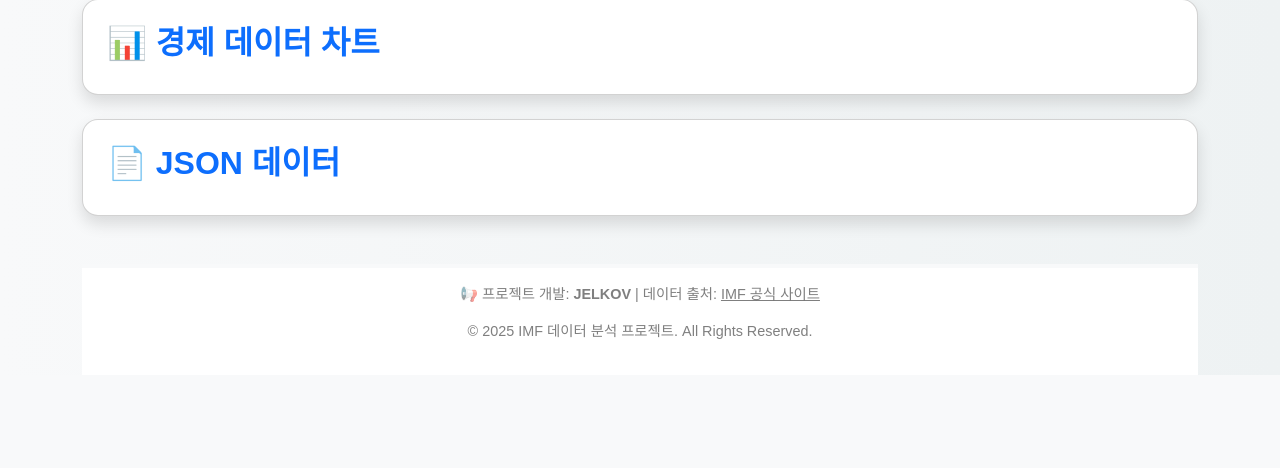
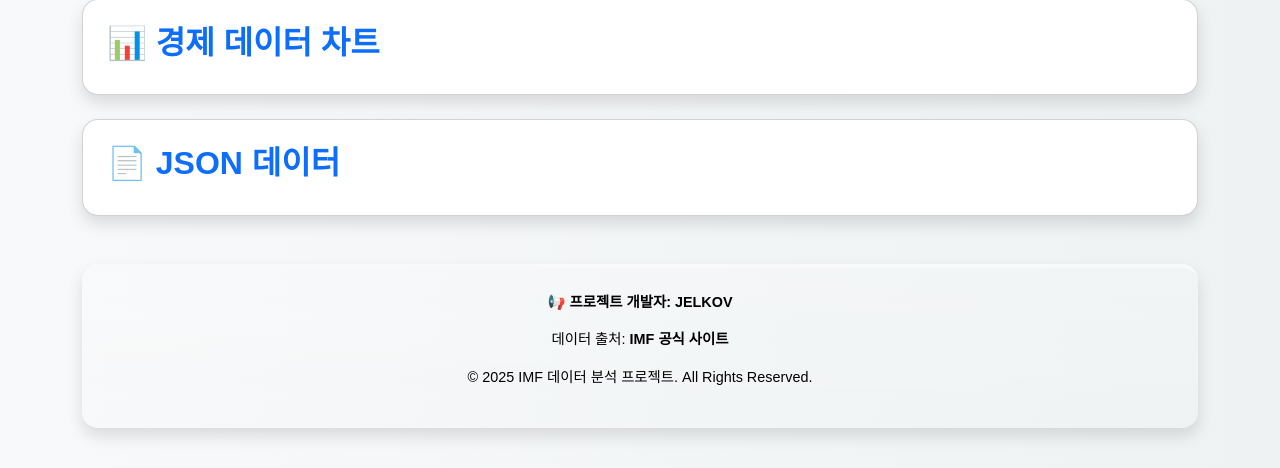
Before and after one commit to JELKOV/Economy-Analyze-by-API, a Flask app: page / in a window 1280 px wide. Shown: the part 992-1460 px from the top of the page. Before the commit the page ends 1331 px from the top, so only its background shows below. Run offline with Flask 3, Linux system fonts and the light colour scheme; data that the repository does not hold is empty; some libraries are stand-ins or nearby versions.

Commit message:
최종 ui 개선

```diff
--- a/static/styles.css
+++ b/static/styles.css
@@ -6,11 +6,34 @@
 }
 
 /* 푸터 스타일 */
-footer {
+.footer {
+    background: linear-gradient(to right, #007bff, #00c6ff);
+    color: white;
+    padding: 20px 0;
+    font-size: 0.9rem;
     border-top: 4px solid #f8f9fa;
-    font-size: 0.9rem;
+    box-shadow: 0 8px 16px rgba(0, 0, 0, 0.12);
+    border-radius: 16px;
+    margin-bottom: 40px;
 }
 
+/* 푸터 링크 스타일 */
+.footer a {
+    text-decoration: none;
+    font-weight: bold;
+    transition: color 0.3s ease-in-out;
+}
+
+.footer a:hover {
+    color: #ffeeba;
+    text-decoration: underline;
+}
+
+/* 푸터 텍스트 정렬 */
+.footer .container {
+    max-width: 600px;
+    margin: 0 auto;
+}
 
 /*  카드 스타일 개선 */
 .card {
@@ -38,7 +61,6 @@
 
 .btn-primary:hover {
     background: linear-gradient(45deg, #0056b3, #0099ff);
-    transform: scale(1.08);
 }
 
 .btn-outline-success,
@@ -122,4 +144,10 @@
     .btn-group {
         flex-direction: column;
     }
+
+    .footer {
+        font-size: 0.85rem;
+        padding: 20px 0;
+        margin-bottom: 30px;
+    }
 }
--- a/templates/index.html
+++ b/templates/index.html
@@ -5,11 +5,11 @@
     <meta name="viewport" content="width=device-width, initial-scale=1.0">
     <title>IMF 경제 데이터 분석</title>
 
-    <!-- ✅ Bootstrap + Select2 추가 -->
+    <!-- Bootstrap + Select2 추가 -->
     <link rel="stylesheet" href="https://cdn.jsdelivr.net/npm/bootstrap@5.3.0/dist/css/bootstrap.min.css">
     <link rel="stylesheet" href="https://cdn.jsdelivr.net/npm/select2@4.0.13/dist/css/select2.min.css">
     <link rel="stylesheet" href="{{ url_for('static', filename='styles.css') }}">
-    <!-- ✅ SweetAlert2 CSS (선택 사항) -->
+    <!-- SweetAlert2 CSS -->
     <link rel="stylesheet" href="https://cdn.jsdelivr.net/npm/sweetalert2@11/dist/sweetalert2.min.css">
 
 
@@ -31,7 +31,7 @@
 
             <div id="country-count" class="text-center mt-2 text-primary fw-bold"></div>
 
-            <!-- ✅ 국가 목록 로딩용 -->
+            <!-- 국가 목록 로딩용 -->
             <div id="loading-countries" class="text-center mt-3" style="display: none;">
                 <img src="{{ url_for('static', filename='loading-spinner.gif') }}" alt="Loading..." width="50">
                 <p id="loading-message" class="text-muted mt-2">국가 목록을 불러오는 중...</p>
@@ -42,7 +42,7 @@
                 <select id="countries" class="form-control" multiple></select>
             </div>
 
-            <!-- ✅ 전체 선택 & 그룹 선택/해제 버튼 추가 -->
+            <!-- 전체 선택 & 그룹 선택/해제 버튼 추가 -->
             <div class="btn-group w-100 mb-3">
                 <button id="selectAll" class="btn btn-outline-success">🌍 전체 선택</button>
                 <button id="deselectAll" class="btn btn-outline-danger" style="display: none;">❌ 전체 해제</button>
@@ -97,25 +97,28 @@
         <img src="{{ url_for('static', filename='loading-spinner.gif') }}" alt="Loading..." width="50">
     </div>
 
-    <!-- 📊 데이터 차트 -->
+    <!-- 데이터 차트 -->
     <div class="card mt-4 p-4">
         <h2 class="text-primary fw-bold">📊 경제 데이터 차트</h2>
         <img id="gdpPlot" src="" alt="경제 데이터 차트" width="100%">
     </div>
 
-    <!-- 📄 JSON 데이터 -->
+    <!-- JSON 데이터 -->
     <div class="card mt-4 p-4">
         <h2 class="text-primary fw-bold">📄 JSON 데이터</h2>
         <pre id="jsonData" class="bg-light p-3 rounded"></pre>
     </div>
 
-    <footer class="bg-white text-black-50 text-center py-3 mt-5">
-        <p>📢 프로젝트 개발: <strong>JELKOV</strong> | 데이터 출처: <a href="https://www.imf.org/" class="text-black-50" target="_blank">IMF 공식 사이트</a></p>
-        <p>© 2025 IMF 데이터 분석 프로젝트. All Rights Reserved.</p>
+    <footer class="footer bg-gradient text-black text-center py-4 mt-5">
+        <div class="container">
+            <p class="fw-bold">📢 프로젝트 개발자: <strong>JELKOV</strong></p>
+            <p>데이터 출처: <a href="https://www.imf.org/" class="text-black fw-bold" target="_blank">IMF 공식 사이트</a></p>
+            <p>© 2025 IMF 데이터 분석 프로젝트. All Rights Reserved.</p>
+        </div>
     </footer>
 
     <script src="{{ url_for('static', filename='script.js') }}"></script>
-    <!-- ✅ SweetAlert2 JS -->
+    <!-- SweetAlert2 JS -->
     <script src="https://cdn.jsdelivr.net/npm/sweetalert2@11"></script>
 
 </body>
```
